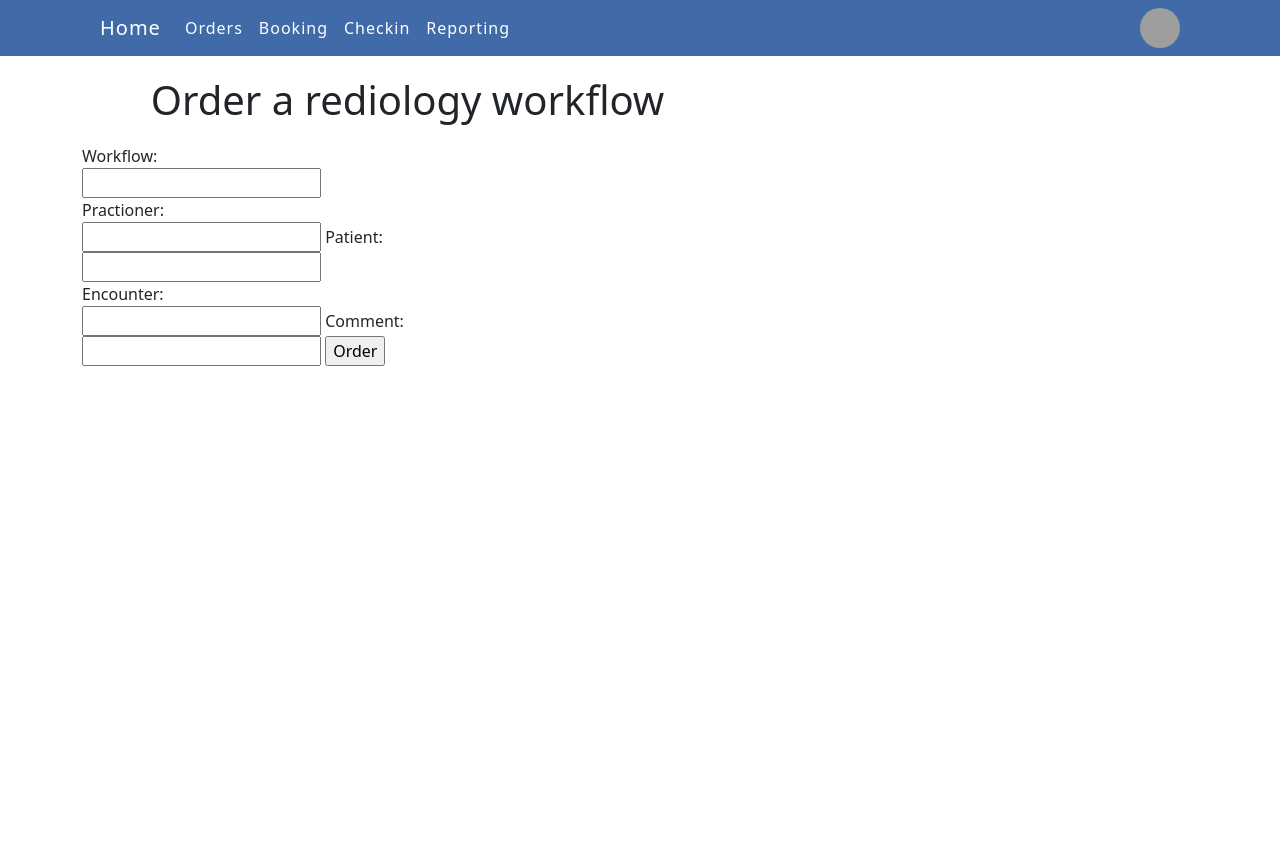
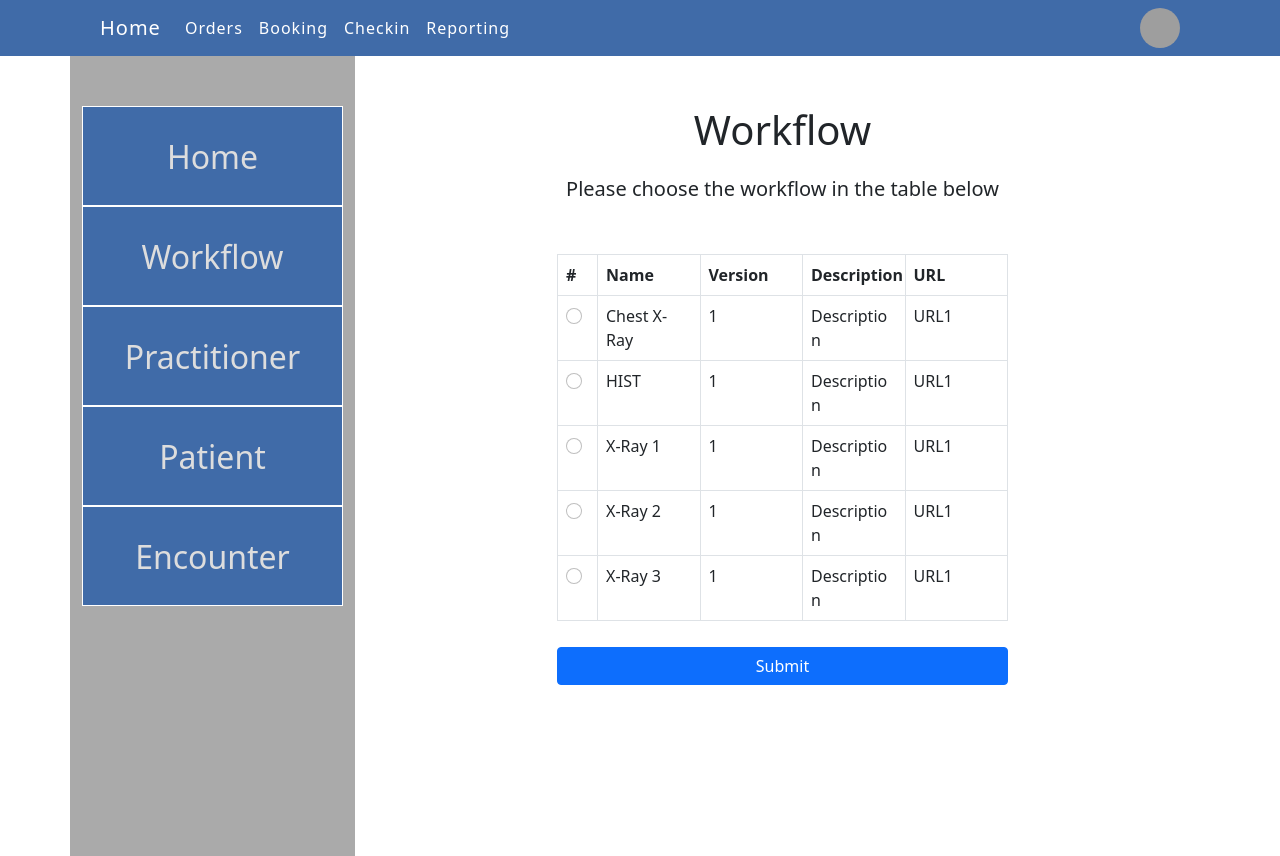
Before and after one commit to youngercloud/radiological-workflow, a Django app: template templates/orders.html in a window 1280 px wide. Before the commit the page ends 366 px from the top, so only its background shows below. Run offline with Django 3.2, Linux system fonts and the light colour scheme; the template is opened without the code that fills it, so the values that code supplies are empty; style sheets or scripts are compiled from the project's sources; grey boxes are pictures that could not be loaded.

Commit message:
add workflow & orders

```diff
--- a/css/login.less
+++ b/css/login.less
@@ -1,5 +1,5 @@
 html, body {
-    height: 100%;
+  min-height: 100vh;
 }
 
 .navbar-style {
@@ -29,9 +29,6 @@ html, body {
     }
 }
 
-
-
-
 .main-avatar {
     img {
         border-radius: 50%;
@@ -40,10 +37,12 @@ html, body {
     }
 }
 
-
-
 .margin-spaces {
     margin-bottom: 20px;
+}
+
+.margin-spaces-orders {
+    margin-bottom: 40px;
 }
 
 .margin-spaces-persons {
--- /dev/null
+++ b/css/order.css
@@ -0,0 +1,108 @@
+html,
+body {
+  min-height: 100vh;
+}
+.navbar-style {
+  background: #406ba8;
+  padding-left: 100px;
+  padding-right: 100px;
+}
+.navbar-style a {
+  color: #ffffff !important;
+  text-decoration: none;
+  letter-spacing: 1px;
+  position: relative;
+}
+.navbar-style a:after {
+  bottom: 0;
+  content: "";
+  display: block;
+  height: 2px;
+  left: 50%;
+  position: absolute;
+  background: #fff;
+  transition: width 0.3s ease 0s, left 0.3s ease 0s;
+  width: 0;
+}
+.navbar-style a:hover:after {
+  width: 100%;
+  left: 0;
+}
+.main-avatar img {
+  border-radius: 50%;
+  height: 40px;
+  width: 40px;
+}
+.margin-spaces {
+  margin-bottom: 20px;
+}
+.margin-spaces-orders {
+  margin-bottom: 40px;
+}
+.margin-spaces-persons {
+  margin-bottom: 5px;
+}
+.timetable {
+  table-layout: fixed;
+}
+.timetable td {
+  height: 60px;
+  overflow: hidden;
+  word-wrap: break-word;
+}
+.booking-person {
+  width: 100%;
+  text-align: center;
+  background: #aaa;
+  border-radius: 5%;
+}
+.order-list-item {
+  text-align: center;
+  height: 100px;
+  line-height: 100px;
+  font-size: 32px;
+  color: #ddd;
+  background-color: #406ba8;
+  text-decoration: none;
+}
+.order-list-item {
+  box-shadow: none;
+  outline: none;
+  border: white solid 1px;
+}
+.order-list-item .setRules {
+  background-color: #037bf2;
+  color: white;
+}
+.order-list-item:hover {
+  background-color: #037bf2;
+  color: white;
+}
+.order-list-item:after {
+  background-color: #037bf2;
+  color: white;
+}
+.order-list-item:focus {
+  background-color: #037bf2;
+  color: white;
+}
+.order-list-item:target {
+  background-color: #037bf2;
+  color: white;
+}
+.order-left-bg {
+  min-height: 100vh;
+  background-color: #aaaaaa;
+}
+.workflow-table {
+  table-layout: fixed;
+}
+.workflow-table td {
+  height: 60px;
+  overflow: hidden;
+  word-wrap: break-word;
+}
+.workflow-table .workflow-table-width-control {
+  width: 40px;
+}
+/*# sourceMappingURL=order.css.map */
--- /dev/null
+++ b/css/order.less
@@ -0,0 +1,46 @@
+@import "login";
+
+.order-list-item {
+  text-align: center;
+  height: 100px;
+  line-height: 100px;
+  font-size: 32px;
+  color: #ddd;
+  background-color: #406ba8;
+  text-decoration: none;
+}
+
+
+.order-list-item {
+  box-shadow: none;
+  outline: none;
+  border: white solid 1px;
+.setRules {
+  background-color: rgb(3, 123, 242);
+  color: white;
+}
+  &:hover {
+    .setRules;
+  }
+  &:after {
+    .setRules;
+  }
+  &:focus {
+    .setRules;
+  }
+  &:target {
+    .setRules;
+  }
+}
+
+.order-left-bg {
+  min-height: 100vh;
+  background-color: #aaaaaa;
+}
+
+.workflow-table {
+  .timetable;
+  .workflow-table-width-control {
+    width: 40px;
+  }
+}
--- a/radiological/views.py
+++ b/radiological/views.py
@@ -5,3 +5,7 @@ from django.shortcuts import render
 
 def index(request):
     return render(request, 'index.html')
+
+
+def order(request):
+    return render(request, 'orders.html')
--- a/templates/index.html
+++ b/templates/index.html
@@ -58,7 +58,7 @@
             </div>
             <div class="col-7">
                 <h1 class="margin-spaces" style="text-align: center">Timetable</h1>
-                <table class="table table-hover table-bordered timetable">
+                <table class="table table-hover table-bordered table-style">
                   <thead>
                     <tr>
                       <th scope="col">Day</th>
--- a/templates/orders.html
+++ b/templates/orders.html
@@ -3,15 +3,16 @@
 <head>
     <meta charset="UTF-8">
     <title>Workflow system</title>
-    <link rel="stylesheet" href="/static/login.css">
+    <link rel="stylesheet" href="/static/order.css">
     <link href="https://cdn.jsdelivr.net/npm/bootstrap@5.1.0/dist/css/bootstrap.min.css"
           rel="stylesheet" integrity="sha384-KyZXEAg3QhqLMpG8r+8fhAXLRk2vvoC2f3B09zVXn8CA5QIVfZOJ3BCsw2P0p/We"
           crossorigin="anonymous">
 </head>
 <body>
-     <nav class="navbar navbar-expand-lg navbar-light margin-spaces navbar-style">
+<nav class="navbar navbar-expand-lg navbar-light  navbar-style">
     <a class="navbar-brand" href="#">Home</a>
-                    <button class="navbar-toggler" type="button" data-bs-toggle="collapse" data-bs-target="#navbarNav" aria-controls="navbarNav" aria-expanded="false" aria-label="Toggle navigation">
+    <button class="navbar-toggler" type="button" data-bs-toggle="collapse" data-bs-target="#navbarNav"
+            aria-controls="navbarNav" aria-expanded="false" aria-label="Toggle navigation">
         <span class="navbar-toggler-icon"></span>
     </button>
     <div class="collapse navbar-collapse" id="navbarNav">
@@ -31,44 +32,102 @@
         </ul>
     </div>
     <div class="main-avatar d-flex align-items-center justify-content-center">
-                      <img src="https://images.pexels.com/photos/8836497/pexels-photo-8836497.jpeg?auto=compress&cs=tinysrgb&dpr=2&h=750&w=1260" alt="avatar">
+        <img src="https://images.pexels.com/photos/8836497/pexels-photo-8836497.jpeg?auto=compress&cs=tinysrgb&dpr=2&h=750&w=1260"
+             alt="avatar">
     </div>
 </nav>
+
 <div class="container">
-        <div class="collapse navbar-collapse" id="navbarNav">
-                      <ul class="navbar-nav">
-                        <li class="nav-item navbar-style-item">
-                          <a class="nav-link active" aria-current="page" href="#">Workflow</a>
-                        </li>
-                        <li class="nav-item navbar-style-item">
-                          <a class="nav-link" href="#">Practioner</a>
-                        </li>
-                        <li class="nav-item navbar-style-item">
-                          <a class="nav-link" href="#">Patient</a>
-                        </li>
-                        <li class="nav-item navbar-style-item">
-                          <a class="nav-link navbar-style-item" href="#">Encounter</a>
-                        </li>
-                      </ul>
+    <div class="row ">
+        <div class="col-3 order-left-bg">
+            <div style="margin-top: 50px" class="list-group" id="list-tab" role="tablist">
+                <a class="order-list-item active" id="workflow" data-bs-toggle="list" href="#home">Home</a>
+                <a class="order-list-item active" id="workflow" data-bs-toggle="list" href="#workflow-page">Workflow</a>
+                <a class="order-list-item" id="practitioner" data-bs-toggle="list" href="#practioner-page">Practitioner</a>
+                <a class="order-list-item" id="patient" data-bs-toggle="list" href="#patient-page">Patient</a>
+                <a class=" order-list-item" id="encounter" data-bs-toggle="list" href="#encounter-page">Encounter</a>
             </div>
-
-            <div class="col-7">
-                <h1 class="margin-spaces" style="text-align: center">Order a rediology workflow</h1>
-                <div class = "form">
-                <form action="/orderSuccess.html">
-                    <label for="fname">Workflow:</label><br>
-                    <input type="text" id="workflow" name="workflow"><br>
-                    <label for="lname">Practioner:</label><br>
-                    <input type="text" id="practioner" name="practioner">
-                    <label for="fname">Patient:</label><br>
-                    <input type="text" id="patient" name="patient"><br>
-                    <label for="lname">Encounter:</label><br>
-                    <input type="text" id="encounter" name="encounter">
-                    <label for="lname">Comment:</label><br>
-                    <input type="text" id="comment" name="comment">
-                    <input type="submit" value="Order">
-                </form>
         </div>
+{#        <div class="offset-2 col-5" style="margin-top: 50px">#}
+{#            <h1 style="text-align: center;">Order Workflow</h1>#}
+{#            <div class="form">#}
+{#                <form>#}
+{#                  <div class="mb-3">#}
+{#                    <label for="workflow" class="form-label">Workflow</label>#}
+{#                    <input type="text" class="form-control" id="fname">#}
+{#                  </div>#}
+{#                  <div class="mb-3">#}
+{#                      <label for="practitioner" class="form-label">Practitioner</label>#}
+{#                    <input type="text" class="form-control" id="lname">#}
+{#                  </div>#}
+{#                    <div class="mb-3">#}
+{#                      <label for="patient" class="form-label">Patient</label>#}
+{#                    <input type="text" class="form-control" id="lname">#}
+{#                  </div>#}
+{#                    <div class="mb-3">#}
+{#                      <label for="encounter" class="form-label">Encounter</label>#}
+{#                    <input type="text" class="form-control" id="lname">#}
+{#                  </div>#}
+{#                    <div class="mb-3">#}
+{#                      <label for="comment" class="form-label">Comment</label>#}
+{#                    <input type="text" class="form-control" id="lname">#}
+{#                  </div>#}
+{#                  <button type="submit" class="btn btn-primary" style="width: 100%; margin-top: 10px">Order</button>#}
+{#                </form>#}
+{#            </div>#}
+{#        </div>#}
+        <div class="offset-2 col-5" style="margin-top: 50px">
+            <h1 style="text-align: center;">Workflow</h1>
+            <p style="text-align: center; font-size: 20px; margin-top: 20px"> Please choose the workflow in the table below</p>
+            <table class="table table-hover table-bordered workflow-table" style="margin-top: 50px">
+              <thead>
+                <tr>
+                  <th scope="col" class="workflow-table-width-control">#</th>
+                  <th scope="col">Name</th>
+                  <th scope="col">Version</th>
+                  <th scope="col">Description</th>
+                  <th scope="col">URL</th>
+                </tr>
+              </thead>
+              <tbody>
+                <tr>
+                  <th scope="row"><input class="form-check-input" type="radio" name="wf1" id="wf1"></th>
+                  <td>Chest X-Ray</td>
+                  <td>1</td>
+                  <td>Description</td>
+                  <td>URL1</td>
+                </tr>
+                <tr>
+                  <th scope="row"><input class="form-check-input" type="radio" name="wf1" id="wf1"></th>
+                  <td>HIST</td>
+                  <td>1</td>
+                  <td>Description</td>
+                  <td>URL1</td>
+                </tr>
+                <tr>
+                  <th scope="row"><input class="form-check-input" type="radio" name="wf1" id="wf1"></th>
+                  <td>X-Ray 1</td>
+                  <td>1</td>
+                  <td>Description</td>
+                  <td>URL1</td>
+                </tr>
+                <tr>
+                  <th scope="row"><input class="form-check-input" type="radio" name="wf1" id="wf1"></th>
+                  <td>X-Ray 2</td>
+                  <td>1</td>
+                  <td>Description</td>
+                  <td>URL1</td>
+                </tr>
+                <tr>
+                  <th scope="row"><input class="form-check-input" type="radio" name="wf1" id="wf1"></th>
+                  <td>X-Ray 3</td>
+                  <td>1</td>
+                  <td>Description</td>
+                  <td>URL1</td>
+                </tr>
+              </tbody>
+            </table>
+            <button type="button" class="btn btn-primary" style="width: 100%; margin-top: 10px">Submit</button>
         </div>
     </div>
 </div>
@@ -92,6 +151,7 @@
         $(".timetable tr:eq(" + row + ") td:eq(" + col + ")").append('<div class="booking-person margin-spaces-persons">25</div>')
 
     }
+
     setTime();
 </script>
 </body>
--- a/workflow/urls.py
+++ b/workflow/urls.py
@@ -19,5 +19,6 @@ import radiological.views as app_views
 
 urlpatterns = [
     path('admin/', admin.site.urls),
-    path('home/', app_views.index)
+    path('home/', app_views.index),
+    path('order/', app_views.order)
 ]
```
Also changed, not shown: 1 other file. Lines whose indentation alone changed are shown as unchanged.
